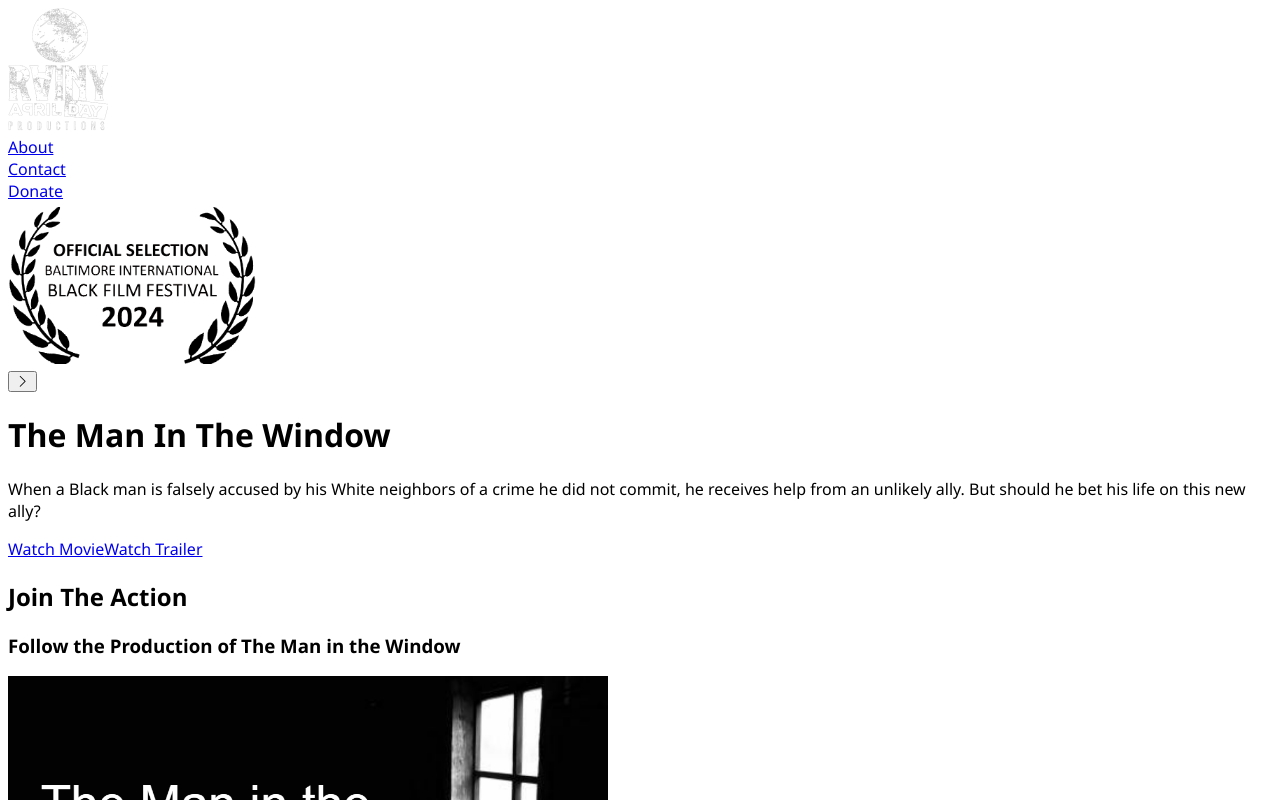
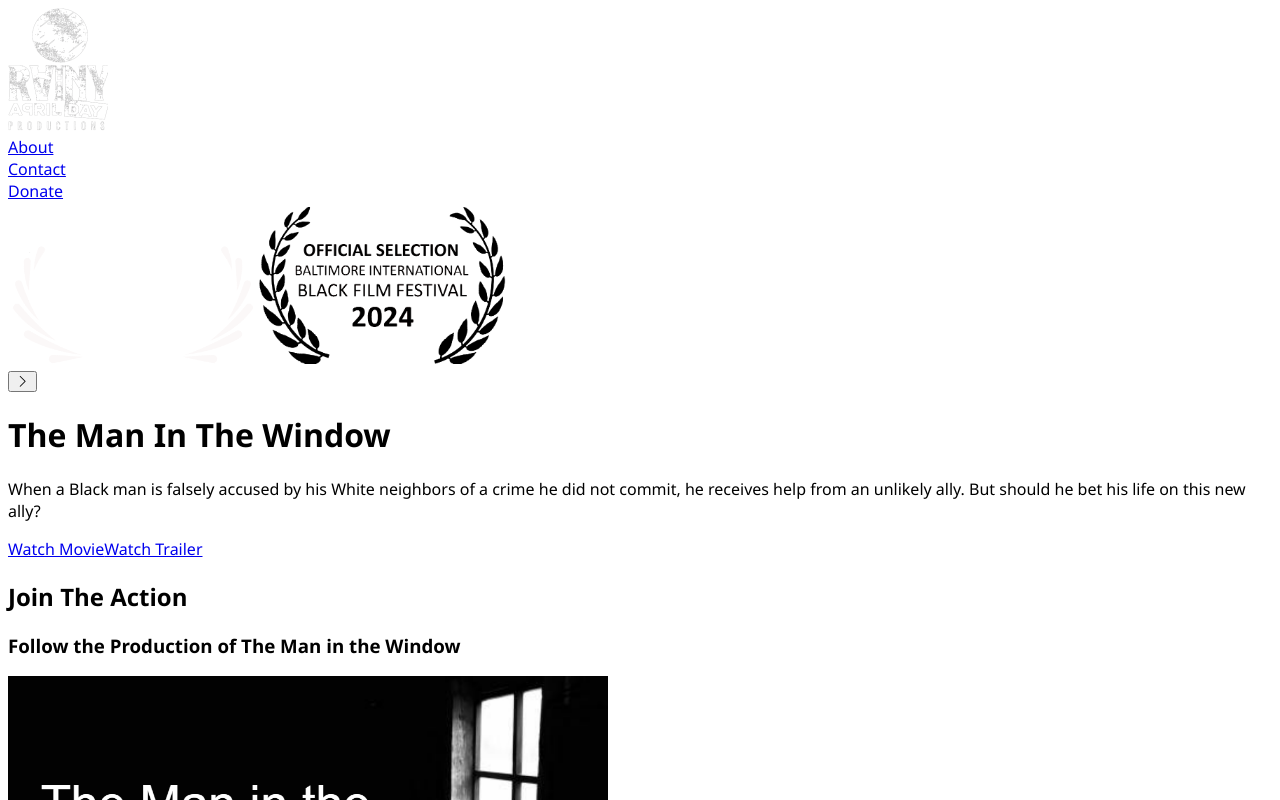
Before and after one commit to EJLearner/rainy-april-next-js, a Next.js app: page / in a window 1280 px wide. Shown: the top 800 px of the page. Built offline with nearby package versions, Linux system fonts and the light colour scheme.

Commit message:
finish adding laurels

```diff
--- a/react-pages/ManInWindowPage.js
+++ b/react-pages/ManInWindowPage.js
@@ -7,8 +7,8 @@ import Layout from '../components/Layout';
 import PrevNextPageButton from '../components/PrevNextPageButton';
 import SEO from '../components/SEO';
 import TopLinks, {pageTypes} from '../components/TopLinks';
-import twinCitiesLaurel from '../images/2022-TwinCities-laurel.png';
 import bibffLaurel from '../images/2024-BIBFF-laurel.png';
+import twinCitiesLaurel from '../images/2024-TwinCities-laurel.png';
 import auditionsPicture from '../images/auditions.png';
 import crewBiosPicture from '../images/crew-bios-thumb.jpg';
 import crewFilmTalkPicture from '../images/crew-film-talk.png';
@@ -36,10 +36,6 @@ const StyledManInPageWindow = styled.div`
   .laurels {
     display: flex;
     justify-content: space-around;
-
-    img:first-child {
-      filter: invert(1);
-    }
 
     img {
       width: clamp(150px, 20vw, 250px);
@@ -204,7 +200,8 @@ const StyledManInPageWindow = styled.div`
       background-image: none;
     }
 
-    .gradient-mask .laurels img {
+    .gradient-mask .laurels img:nth-child(2) {
+      // make the second laurel light colored when the background is black
       filter: invert(1);
     }
   }
@@ -220,11 +217,11 @@ const ManInWindowPage = () => {
             <div className="gradient-mask">
               <TopLinks isHome pageType={pageTypes.DARK} />
               <div className="laurels">
-                {/* <Image
-                  alt="2022 Twin Cities Black Film Festival Laurel"
+                <Image
+                  alt="2024 Twin Cities Black Film Festival Laurel"
                   src={twinCitiesLaurel}
                   width={250}
-                /> */}
+                />
                 <Image
                   alt="2024 Baltimore International Black Film Festival Laurel"
                   src={bibffLaurel}
```
Also changed, not shown: images/2022-TwinCities-laurel.png (deleted), images/2024-TwinCities-laurel.png (added).
